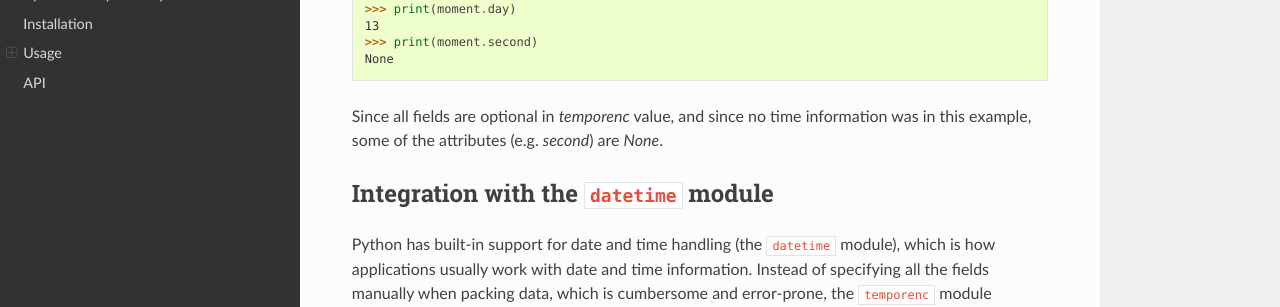
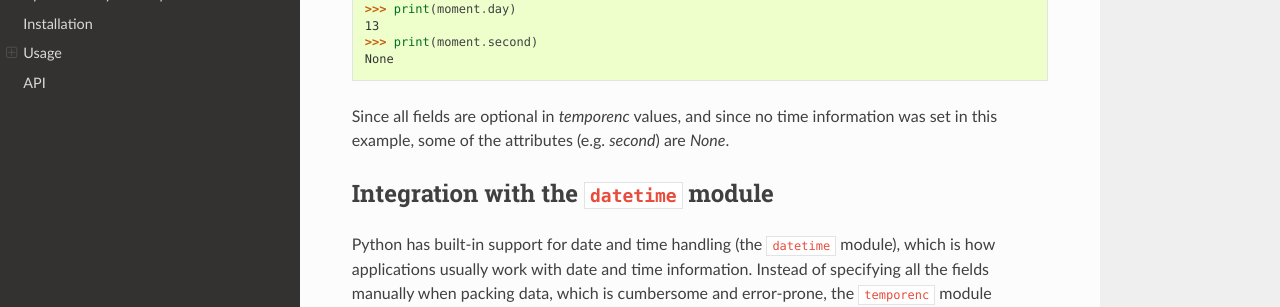
Before and after one commit to temporenc/temporenc-python, a Sphinx documentation site: the page built from doc/index.rst, in a window 1280 px wide and 1400 px high, scrolled down 1240 px. Shown: the part 151-458 px from the top of the window. Built offline with Sphinx 7.4.7 and the Read the Docs theme 2.0.0, drawn with Linux system fonts in a browser that asks for light colours.

Commit message:
Tiny doc fixes

```diff
--- a/doc/index.rst
+++ b/doc/index.rst
@@ -67,8 +67,8 @@ the individual components using one of the many attributes::
     >>> print(moment.second)
     None
 
-Since all fields are optional in *temporenc* value, and since no time
-information was in this example, some of the attributes (e.g. `second`) are
+Since all fields are optional in *temporenc* values, and since no time
+information was set in this example, some of the attributes (e.g. `second`) are
 `None`.
 
 Integration with the ``datetime`` module
```
Also changed, not shown: other parts of doc/index.rst (+1 -0 lines).
